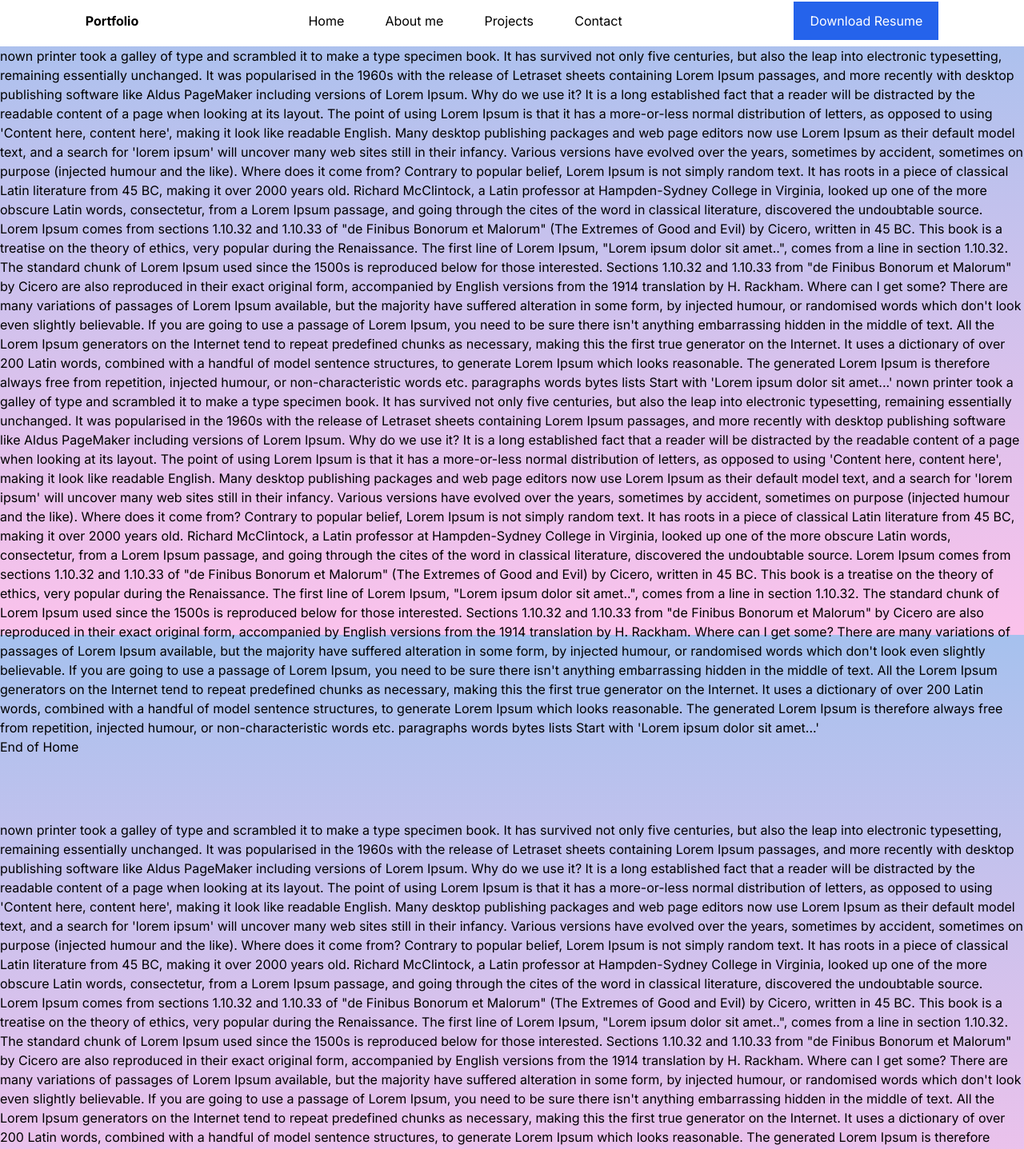
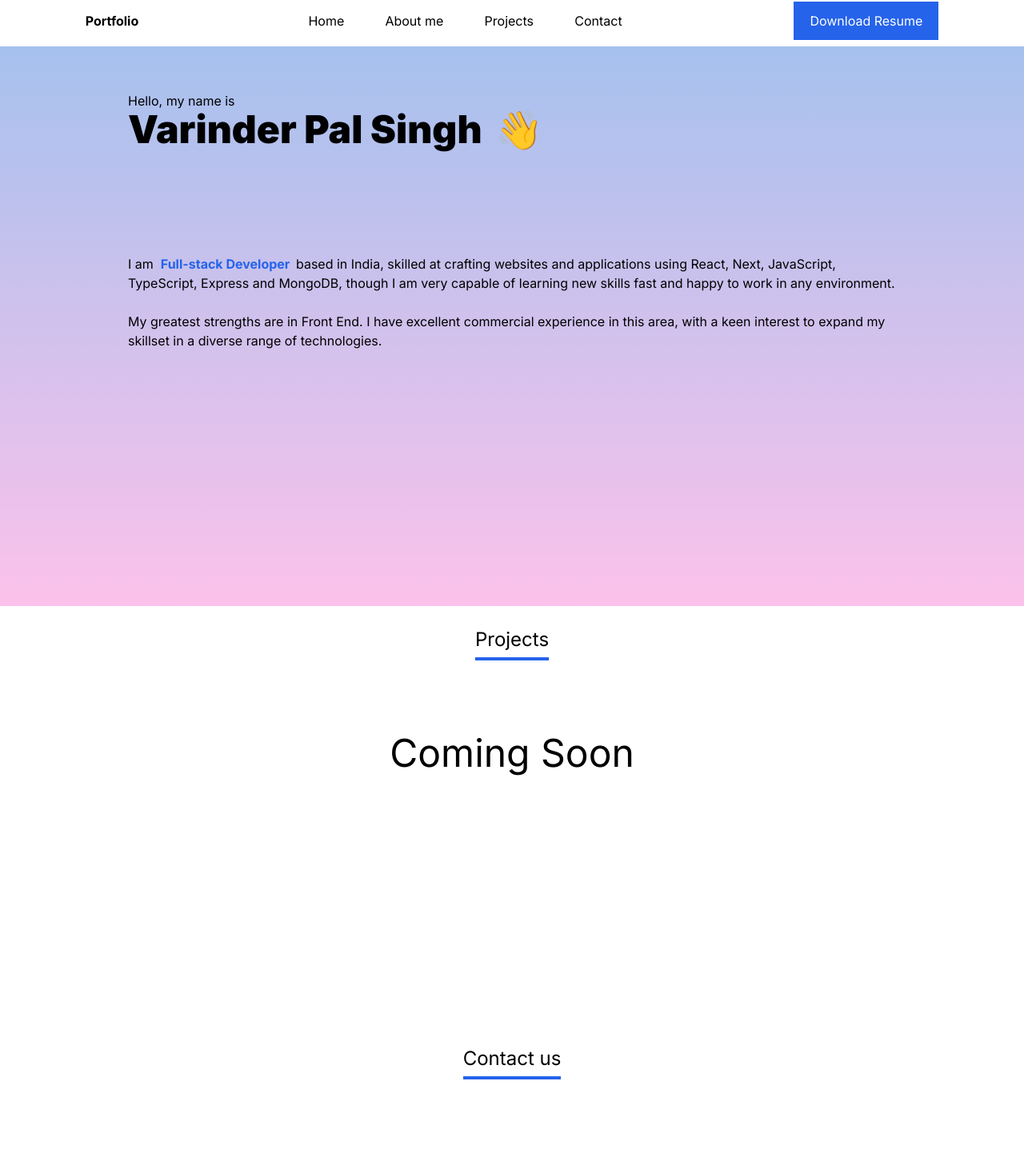
Before and after one commit to Shaju06/my-portfolio, a Next.js app: page / in a window 1280 px wide. Shown: the part 6-1443 px from the top of the page at 80% size. Built offline with nearby package versions, Linux system fonts and the light colour scheme.

Commit message:
Add projects and contact us section

```diff
--- a/app/Components/About.tsx
+++ /dev/null
@@ -1,32 +0,0 @@
-import React from "react";
-
-
-const About = () => {
-    return (
-        <p>nown printer took a galley of type and scrambled it to make a type specimen book. It has survived not only five centuries, but also the leap into electronic typesetting, remaining essentially unchanged. It was popularised in the 1960s with the release of Letraset sheets containing Lorem Ipsum passages, and more recently with desktop publishing software like Aldus PageMaker including versions of Lorem Ipsum.
-
-        Why do we use it?
-        It is a long established fact that a reader will be distracted by the readable content of a page when looking at its layout. The point of using Lorem Ipsum is that it has a more-or-less normal distribution of letters, as opposed to using 'Content here, content here', making it look like readable English. Many desktop publishing packages and web page editors now use Lorem Ipsum as their default model text, and a search for 'lorem ipsum' will uncover many web sites still in their infancy. Various versions have evolved over the years, sometimes by accident, sometimes on purpose (injected humour and the like).
-
-
-        Where does it come from?
-        Contrary to popular belief, Lorem Ipsum is not simply random text. It has roots in a piece of classical Latin literature from 45 BC, making it over 2000 years old. Richard McClintock, a Latin professor at Hampden-Sydney College in Virginia, looked up one of the more obscure Latin words, consectetur, from a Lorem Ipsum passage, and going through the cites of the word in classical literature, discovered the undoubtable source. Lorem Ipsum comes from sections 1.10.32 and 1.10.33 of "de Finibus Bonorum et Malorum" (The Extremes of Good and Evil) by Cicero, written in 45 BC. This book is a treatise on the theory of ethics, very popular during the Renaissance. The first line of Lorem Ipsum, "Lorem ipsum dolor sit amet..", comes from a line in section 1.10.32.
-
-        The standard chunk of Lorem Ipsum used since the 1500s is reproduced below for those interested. Sections 1.10.32 and 1.10.33 from "de Finibus Bonorum et Malorum" by Cicero are also reproduced in their exact original form, accompanied by English versions from the 1914 translation by H. Rackham.
-
-        Where can I get some?
-        There are many variations of passages of Lorem Ipsum available, but the majority have suffered alteration in some form, by injected humour, or randomised words which don't look even slightly believable. If you are going to use a passage of Lorem Ipsum, you need to be sure there isn't anything embarrassing hidden in the middle of text. All the Lorem Ipsum generators on the Internet tend to repeat predefined chunks as necessary, making this the first true generator on the Internet. It uses a dictionary of over 200 Latin words, combined with a handful of model sentence structures, to generate Lorem Ipsum which looks reasonable. The generated Lorem Ipsum is therefore always free from repetition, injected humour, or non-characteristic words etc.
-
-
-            paragraphs
-            words
-            bytes
-            lists
-            Start with 'Lorem
-        ipsum dolor sit amet...'
-
-        </p>
-    )
-}
-
-export default About
--- /dev/null
+++ b/app/Components/Contactus.tsx
@@ -0,0 +1,16 @@
+import React from 'react'
+
+
+const ContactUs = () => {
+
+    return (
+        <section id='contact-us' className='text-center mt-6  min-h-[500px]'>
+        <h1 className='text-[24px] border-b-4 border-blue-600 inline-block pb-1 mb-20'>Contact us</h1>
+        <div className='text-[48px]'>
+            Coming Soon
+        </div>
+    </section>
+    )
+}
+
+export default ContactUs
--- a/app/Components/Hero.tsx
+++ b/app/Components/Hero.tsx
@@ -1,61 +1,34 @@
-import React from 'react'
-import About from './About'
+import React from "react";
+import Projects from "./Projects";
+import ContactUs from "./Contactus";
 
 const Hero = () => {
+  return (
+	<>
+    <section id='home-section' className="hero pt-14 bg-gradient-to-t from-[#fbc2eb] to-[#a6c1ee] min-h-[700px]">
+		<div className="container min-h-800 ">
+		<div className="text-black">
+        <p>Hello, my name is</p>
+		<div className='flex flex-row gap-4'>
+		<h1 className="text-xxl md:text-5xl font-black leading-none pb-4 md:pb-8">Varinder Pal Singh</h1>
+		<span className="hidden md:block text-5xl leading-none">👋</span>
+		</div>
+		<p className="mt-[100px]">
+		I am  &nbsp;
+		<span className="font-bold text-blue-600">Full-stack Developer  &nbsp;</span>
+		based in India, skilled at crafting websites and applications using React, Next, JavaScript, TypeScript, Express and MongoDB, though I am very capable of learning new skills fast and happy to work in any environment.
+		<br />
+		<br />
+		My greatest strengths are in Front End. I have excellent commercial experience in this area, with a keen interest to expand my skillset in a diverse range of technologies.
+		</p>
+      </div>
+		</div>
 
-    return (
-    <>
-        <p id='home-section'>nown printer took a galley of type and scrambled it to make a type specimen book. It has survived not only five centuries, but also the leap into electronic typesetting, remaining essentially unchanged. It was popularised in the 1960s with the release of Letraset sheets containing Lorem Ipsum passages, and more recently with desktop publishing software like Aldus PageMaker including versions of Lorem Ipsum.
+    </section>
+<Projects />
+<ContactUs />
+	</>
+  );
+};
 
-Why do we use it?
-It is a long established fact that a reader will be distracted by the readable content of a page when looking at its layout. The point of using Lorem Ipsum is that it has a more-or-less normal distribution of letters, as opposed to using 'Content here, content here', making it look like readable English. Many desktop publishing packages and web page editors now use Lorem Ipsum as their default model text, and a search for 'lorem ipsum' will uncover many web sites still in their infancy. Various versions have evolved over the years, sometimes by accident, sometimes on purpose (injected humour and the like).
-
-
-Where does it come from?
-Contrary to popular belief, Lorem Ipsum is not simply random text. It has roots in a piece of classical Latin literature from 45 BC, making it over 2000 years old. Richard McClintock, a Latin professor at Hampden-Sydney College in Virginia, looked up one of the more obscure Latin words, consectetur, from a Lorem Ipsum passage, and going through the cites of the word in classical literature, discovered the undoubtable source. Lorem Ipsum comes from sections 1.10.32 and 1.10.33 of "de Finibus Bonorum et Malorum" (The Extremes of Good and Evil) by Cicero, written in 45 BC. This book is a treatise on the theory of ethics, very popular during the Renaissance. The first line of Lorem Ipsum, "Lorem ipsum dolor sit amet..", comes from a line in section 1.10.32.
-
-The standard chunk of Lorem Ipsum used since the 1500s is reproduced below for those interested. Sections 1.10.32 and 1.10.33 from "de Finibus Bonorum et Malorum" by Cicero are also reproduced in their exact original form, accompanied by English versions from the 1914 translation by H. Rackham.
-
-Where can I get some?
-There are many variations of passages of Lorem Ipsum available, but the majority have suffered alteration in some form, by injected humour, or randomised words which don't look even slightly believable. If you are going to use a passage of Lorem Ipsum, you need to be sure there isn't anything embarrassing hidden in the middle of text. All the Lorem Ipsum generators on the Internet tend to repeat predefined chunks as necessary, making this the first true generator on the Internet. It uses a dictionary of over 200 Latin words, combined with a handful of model sentence structures, to generate Lorem Ipsum which looks reasonable. The generated Lorem Ipsum is therefore always free from repetition, injected humour, or non-characteristic words etc.
-
-
-	paragraphs
-	words
-	bytes
-	lists
-	Start with 'Lorem
-ipsum dolor sit amet...'
-nown printer took a galley of type and scrambled it to make a type specimen book. It has survived not only five centuries, but also the leap into electronic typesetting, remaining essentially unchanged. It was popularised in the 1960s with the release of Letraset sheets containing Lorem Ipsum passages, and more recently with desktop publishing software like Aldus PageMaker including versions of Lorem Ipsum.
-
-Why do we use it?
-It is a long established fact that a reader will be distracted by the readable content of a page when looking at its layout. The point of using Lorem Ipsum is that it has a more-or-less normal distribution of letters, as opposed to using 'Content here, content here', making it look like readable English. Many desktop publishing packages and web page editors now use Lorem Ipsum as their default model text, and a search for 'lorem ipsum' will uncover many web sites still in their infancy. Various versions have evolved over the years, sometimes by accident, sometimes on purpose (injected humour and the like).
-
-
-Where does it come from?
-Contrary to popular belief, Lorem Ipsum is not simply random text. It has roots in a piece of classical Latin literature from 45 BC, making it over 2000 years old. Richard McClintock, a Latin professor at Hampden-Sydney College in Virginia, looked up one of the more obscure Latin words, consectetur, from a Lorem Ipsum passage, and going through the cites of the word in classical literature, discovered the undoubtable source. Lorem Ipsum comes from sections 1.10.32 and 1.10.33 of "de Finibus Bonorum et Malorum" (The Extremes of Good and Evil) by Cicero, written in 45 BC. This book is a treatise on the theory of ethics, very popular during the Renaissance. The first line of Lorem Ipsum, "Lorem ipsum dolor sit amet..", comes from a line in section 1.10.32.
-
-The standard chunk of Lorem Ipsum used since the 1500s is reproduced below for those interested. Sections 1.10.32 and 1.10.33 from "de Finibus Bonorum et Malorum" by Cicero are also reproduced in their exact original form, accompanied by English versions from the 1914 translation by H. Rackham.
-
-Where can I get some?
-There are many variations of passages of Lorem Ipsum available, but the majority have suffered alteration in some form, by injected humour, or randomised words which don't look even slightly believable. If you are going to use a passage of Lorem Ipsum, you need to be sure there isn't anything embarrassing hidden in the middle of text. All the Lorem Ipsum generators on the Internet tend to repeat predefined chunks as necessary, making this the first true generator on the Internet. It uses a dictionary of over 200 Latin words, combined with a handful of model sentence structures, to generate Lorem Ipsum which looks reasonable. The generated Lorem Ipsum is therefore always free from repetition, injected humour, or non-characteristic words etc.
-
-
-	paragraphs
-	words
-	bytes
-	lists
-	Start with 'Lorem
-ipsum dolor sit amet...'
-
-
-</p>
-<h1>End of Home</h1>
-        <div id="about-me-section" className='mt-20'>
-            <About />
-        </div>
-        </>
-    )
-}
-
-export default Hero
+export default Hero;
--- /dev/null
+++ b/app/Components/Projects.tsx
@@ -0,0 +1,19 @@
+'use client'
+
+import React, {useState} from 'react'
+
+
+const Projects = () => {
+
+
+    return (
+        <section id='projects' className='text-center mt-6  min-h-[500px]'>
+            <h1 className='text-[24px] border-b-4 border-blue-600 inline-block pb-1 mb-20'>Projects</h1>
+            <div className='text-[48px]'>
+                Coming Soon
+            </div>
+        </section>
+    )
+}
+
+export default Projects
--- a/app/layout.tsx
+++ b/app/layout.tsx
@@ -19,7 +19,7 @@ export default function RootLayout({
   return (
     <html lang="en">
 
-      <body className={`${inter.className} h-screen bg-gradient-to-t from-[#fbc2eb] to-[#a6c1ee]`}>
+      <body className={`${inter.className} h-screen `}>
       <Header />
         {children}
         <Footer />
--- a/tailwind.config.ts
+++ b/tailwind.config.ts
@@ -8,6 +8,20 @@ const config: Config = {
   ],
   theme: {
     extend: {
+      container: {
+        center: true,
+        padding: '2rem', // Adjust this value as needed
+        screens: {
+          sm: '100%',
+          md: '100%',
+          lg: '1024px', // Set the minimum width for lg and above screens
+          // xl: '1280px',
+        },
+      },
+      colors: {
+        // primary: 'bg-gradient-to-t from-[#fbc2eb] to-[#a6c1ee]',
+        primary: 'radial-gradient(from 180deg at 50% 50%, #fbc2eb, #a6c1ee)'
+      },
       backgroundImage: {
         'gradient-radial': 'radial-gradient(var(--tw-gradient-stops))',
         'gradient-conic':
```
Also changed, not shown: app/Components/Header.tsx (+21 -13 lines).
